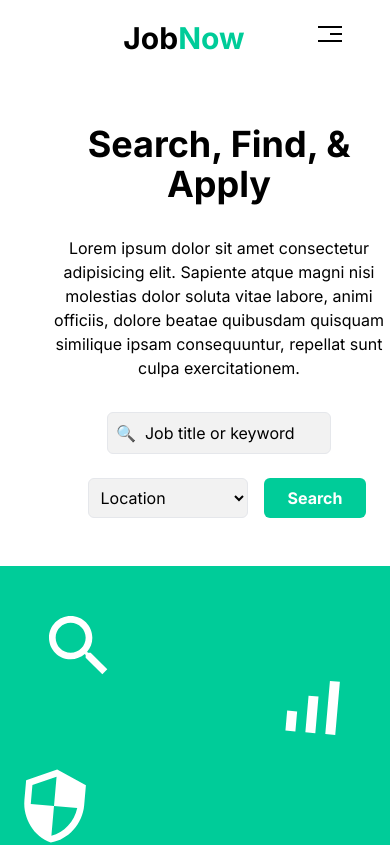
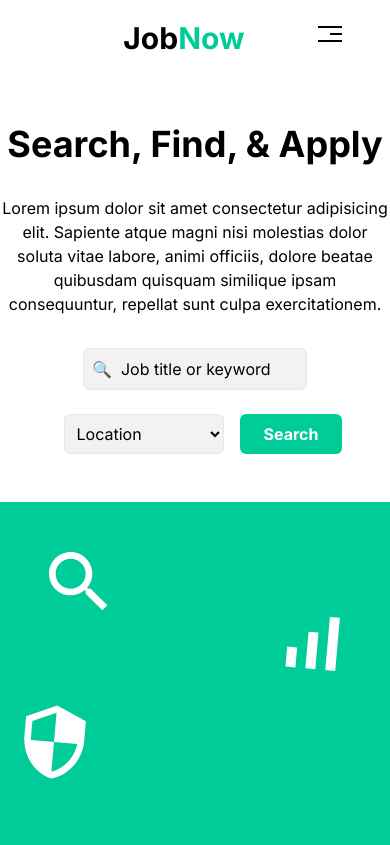
Before and after one commit to MohammedElHabach/CreoHub-Intership-Frontend-Week-3, a Next.js app: page / in a window 390 px wide. Shown: the top 845 px of the page. Built offline with nearby package versions, Linux system fonts and the light colour scheme.

Commit message:
fixing hero section

```diff
--- a/src/components/HeroSection.js
+++ b/src/components/HeroSection.js
@@ -7,9 +7,9 @@ const HeroSection = () => {
 
   return (
     <section id='hero' className='' >
-        <div  className='heroSection xl:container pt-12 md:pt-0 md:py-0  mx-auto flex flex-col md:flex-row   '>
+        <div  className='heroSection xl:container pt-12 md:pt-0   mx-auto flex flex-col md:flex-row   '>
           <div className='flex flex-col md:w-3/5    items-center md:flex-row'>
-            <div className='space-y-8 ml-12 '>
+            <div className='space-y-8 md:ml-12'>
               <h1 className='text-4xl font-bold text-center md:text-left '>Search, Find, & Apply</h1>
               <p className='text-center  md:text-justify md:text-lg  md:pr-36    '>Lorem ipsum dolor sit amet consectetur adipisicing elit. Sapiente atque magni nisi molestias dolor soluta vitae labore, animi officiis, dolore beatae quibusdam quisquam similique ipsam consequuntur, repellat sunt culpa exercitationem.</p>
 
```
